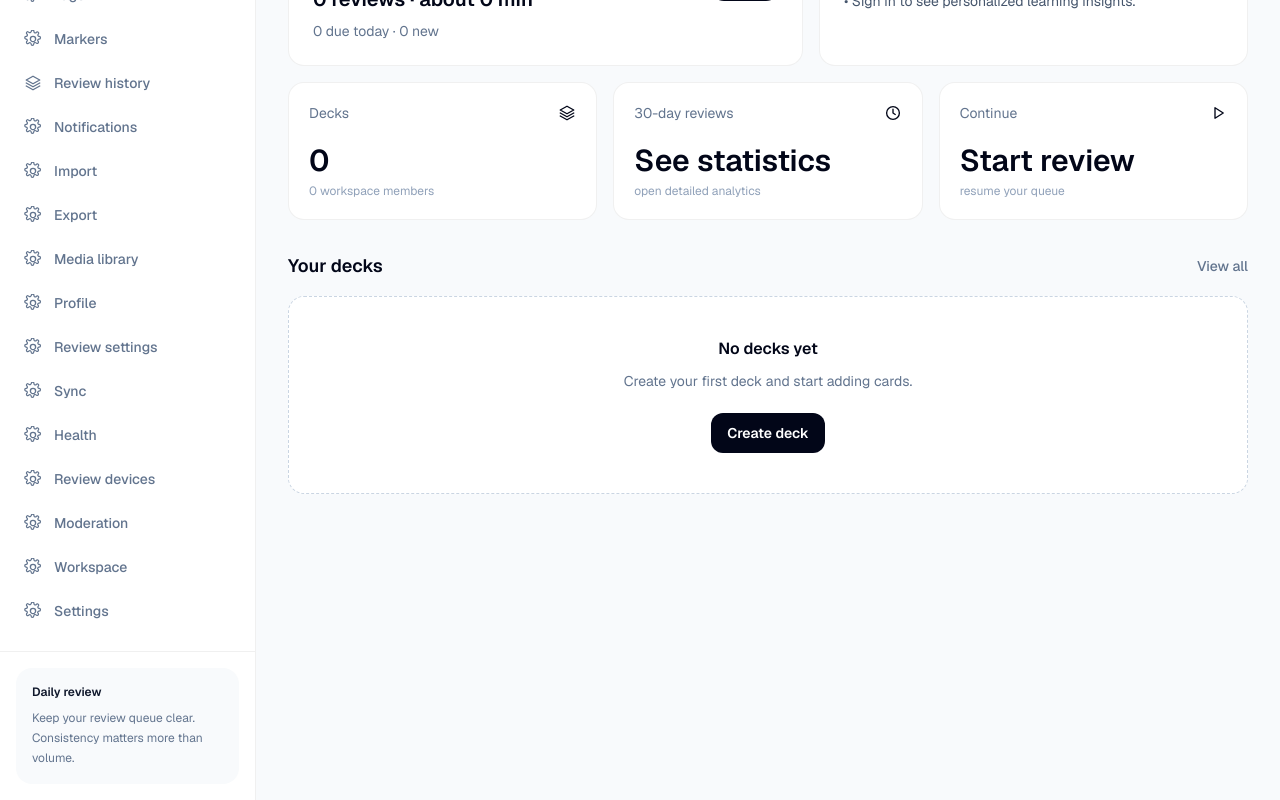
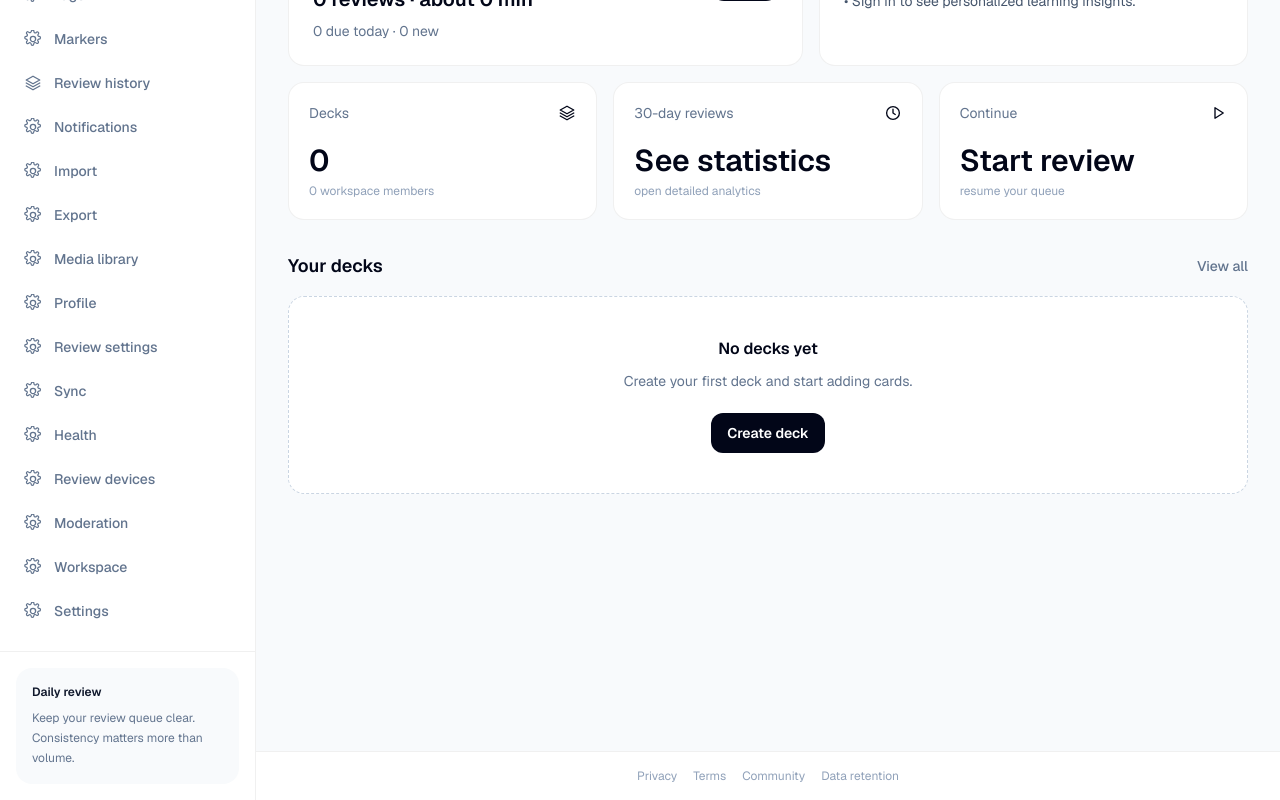
Before and after one commit to Dinislam2009/shyraq, a Next.js app: page /dashboard in a window 1280 px wide. Shown: the part 458-1258 px from the top of the page. Built offline with nearby package versions, Linux system fonts and the light colour scheme; no server answers.

Commit message:
Add legal links footer

```diff
--- a/src/components/app-shell.tsx
+++ b/src/components/app-shell.tsx
@@ -2,6 +2,7 @@ import type { ReactNode } from "react";
 import { Sidebar } from "@/components/sidebar";
 import { Topbar } from "@/components/topbar";
 import { MobileNav } from "@/components/mobile-nav";
+import Link from "next/link";
 
 export function AppShell({ children }: { children: ReactNode }) {
   return (
@@ -11,6 +12,7 @@ export function AppShell({ children }: { children: ReactNode }) {
         <Topbar />
         <main id="main-content" tabIndex={-1} className="flex-1 pb-20 outline-none lg:pb-0">{children}</main>
         <MobileNav />
+        <footer className="border-t border-black/[0.06] bg-white px-5 py-4 text-center text-xs text-slate-400 dark:border-white/10 dark:bg-slate-950"><div className="flex flex-wrap justify-center gap-x-4 gap-y-2"><Link href="/legal/privacy" className="hover:text-slate-700 dark:hover:text-slate-200">Privacy</Link><Link href="/legal/terms" className="hover:text-slate-700 dark:hover:text-slate-200">Terms</Link><Link href="/legal/community" className="hover:text-slate-700 dark:hover:text-slate-200">Community</Link><Link href="/legal/data-retention" className="hover:text-slate-700 dark:hover:text-slate-200">Data retention</Link></div></footer>
       </div>
     </div>
   );
```
